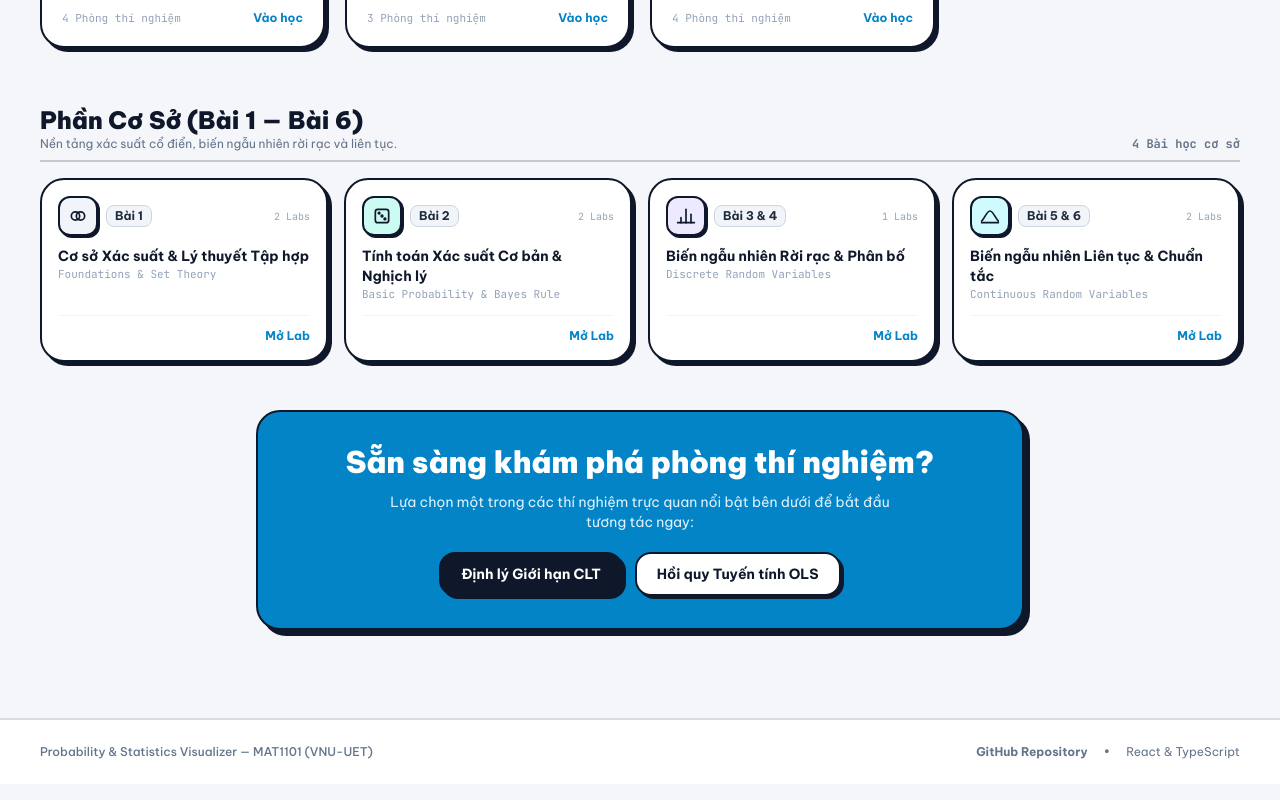
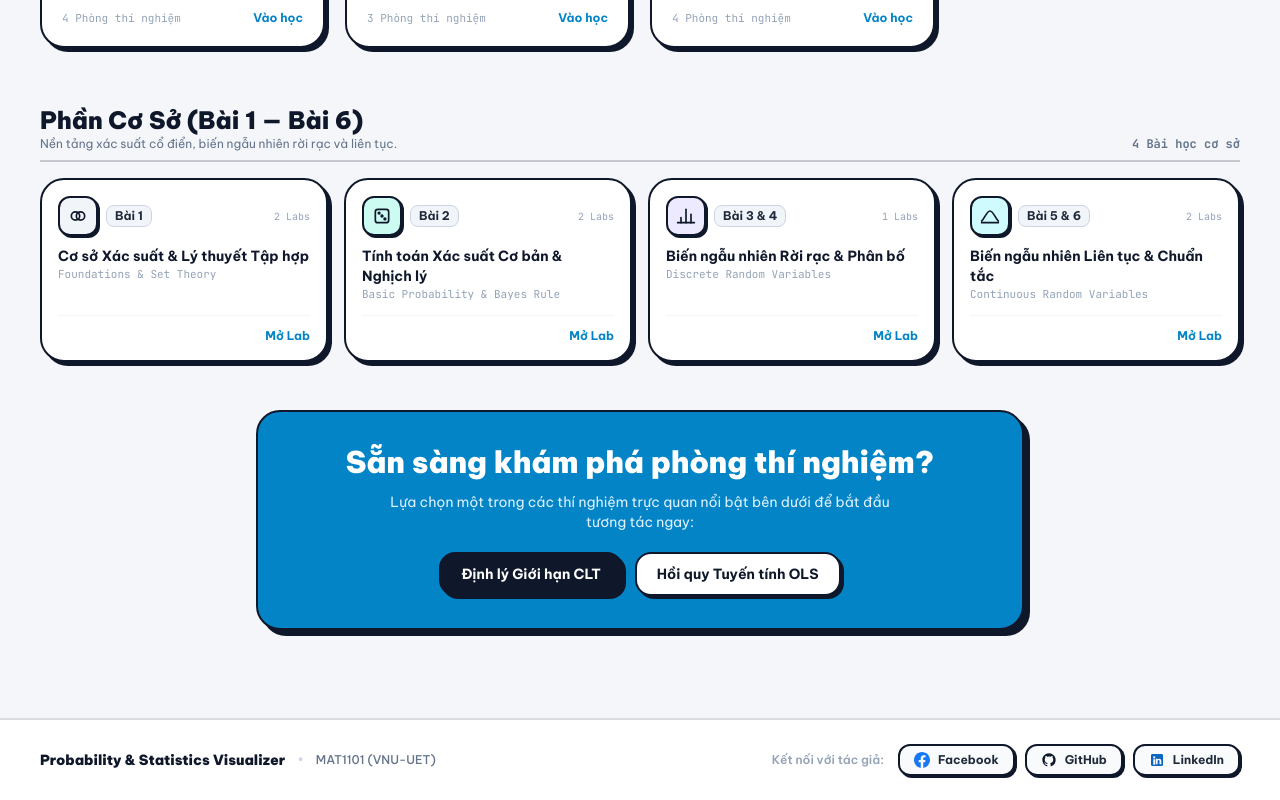
Before and after one commit to HaiHoang-AI/Probability-Statistics-Visualizer, a React (Vite) app: page / in a window 1280 px wide. Shown: the part 1265-2065 px from the top of the page. Built offline with nearby package versions, Linux system fonts and the light colour scheme.

Commit message:
feat: add author social profile buttons (Facebook, GitHub, LinkedIn) with official logos in footer

```diff
--- a/src/App.tsx
+++ b/src/App.tsx
@@ -57,22 +57,66 @@ export const App: React.FC = () => {
       </main>
 
       {/* Footer */}
-      <footer className="w-full border-t-2 border-slate-900/15 dark:border-slate-800 bg-white dark:bg-slate-900 py-6 text-center text-xs text-slate-500 dark:text-slate-400">
-        <div className="w-full max-w-[1920px] mx-auto px-4 sm:px-8 xl:px-10 flex flex-col sm:flex-row items-center justify-between gap-3">
-          <div className="flex items-center gap-2 font-medium">
-            <span>Probability & Statistics Visualizer — MAT1101 (VNU-UET)</span>
+      <footer className="w-full border-t-2 border-slate-900/15 dark:border-slate-800 bg-white dark:bg-slate-900 py-6 text-xs text-slate-600 dark:text-slate-400">
+        <div className="w-full max-w-[1920px] mx-auto px-4 sm:px-8 xl:px-10 flex flex-col md:flex-row items-center justify-between gap-4">
+          {/* Left: Project & Author info */}
+          <div className="flex flex-col sm:flex-row items-center gap-2 sm:gap-3 text-center sm:text-left">
+            <span className="font-heading font-black text-sm text-slate-900 dark:text-white">
+              Probability & Statistics Visualizer
+            </span>
+            <span className="hidden sm:inline text-slate-300 dark:text-slate-700">•</span>
+            <span className="font-medium text-slate-500 dark:text-slate-400">
+              MAT1101 (VNU-UET)
+            </span>
           </div>
-          <div className="flex items-center gap-4">
+
+          {/* Right: Author Social Links with Official Logos */}
+          <div className="flex flex-wrap items-center justify-center gap-2.5">
+            <span className="text-xs font-semibold text-slate-400 dark:text-slate-500 mr-1 hidden lg:inline">
+              Kết nối với tác giả:
+            </span>
+
+            {/* Facebook */}
             <a
-              href="https://github.com/HaiHoang-AI/Probability-Statistics-Visualizer"
+              href="https://www.facebook.com/lehai.hoang.3705?locale=vi_VN"
               target="_blank"
-              rel="noreferrer"
-              className="hover:text-sky-600 dark:hover:text-sky-400 transition-colors font-bold"
+              rel="noopener noreferrer"
+              className="inline-flex items-center gap-2 px-3.5 py-1.5 rounded-xl border-2 border-slate-900 dark:border-slate-700 bg-slate-50 dark:bg-slate-800 text-slate-800 dark:text-slate-200 shadow-[2px_2px_0px_#0f172a] dark:shadow-[2px_2px_0px_#0284c7] hover:bg-[#1877F2] hover:text-white hover:border-[#1877F2] dark:hover:bg-[#1877F2] dark:hover:border-[#1877F2] active:translate-x-[1px] active:translate-y-[1px] transition-all font-heading font-bold text-xs group cursor-pointer"
+              title="Facebook: Lê Hải Hoàng"
             >
-              GitHub Repository
+              <svg className="w-4 h-4 fill-[#1877F2] group-hover:fill-white transition-colors shrink-0" viewBox="0 0 24 24">
+                <path d="M24 12.073c0-6.627-5.373-12-12-12s-12 5.373-12 12c0 5.99 4.388 10.954 10.125 11.854v-8.385H7.078v-3.47h3.047V9.43c0-3.007 1.792-4.669 4.533-4.669 1.312 0 2.686.235 2.686.235v2.953H15.83c-1.491 0-1.956.925-1.956 1.874v2.25h3.328l-.532 3.47h-2.796v8.385C19.612 23.027 24 18.062 24 12.073z" />
+              </svg>
+              <span>Facebook</span>
             </a>
-            <span>•</span>
-            <span>React & TypeScript</span>
+
+            {/* GitHub */}
+            <a
+              href="https://github.com/HaiHoang-AI"
+              target="_blank"
+              rel="noopener noreferrer"
+              className="inline-flex items-center gap-2 px-3.5 py-1.5 rounded-xl border-2 border-slate-900 dark:border-slate-700 bg-slate-50 dark:bg-slate-800 text-slate-800 dark:text-slate-200 shadow-[2px_2px_0px_#0f172a] dark:shadow-[2px_2px_0px_#0284c7] hover:bg-slate-900 hover:text-white hover:border-slate-900 dark:hover:bg-sky-600 dark:hover:border-sky-500 active:translate-x-[1px] active:translate-y-[1px] transition-all font-heading font-bold text-xs group cursor-pointer"
+              title="GitHub: HaiHoang-AI"
+            >
+              <svg className="w-4 h-4 fill-slate-900 dark:fill-white group-hover:fill-white transition-colors shrink-0" viewBox="0 0 24 24">
+                <path fillRule="evenodd" clipRule="evenodd" d="M12 2C6.477 2 2 6.484 2 12.017c0 4.425 2.865 8.18 6.839 9.504.5.092.682-.217.682-.483 0-.237-.008-.868-.013-1.703-2.782.605-3.369-1.343-3.369-1.343-.454-1.158-1.11-1.466-1.11-1.466-.908-.62.069-.608.069-.608 1.003.07 1.53 1.032 1.53 1.032.892 1.53 2.341 1.088 2.91.832.092-.647.35-1.088.636-1.338-2.22-.253-4.555-1.113-4.555-4.951 0-1.093.39-1.988 1.029-2.688-.103-.253-.446-1.272.098-2.65 0 0 .84-.27 2.75 1.026A9.564 9.564 0 0112 6.844c.85.004 1.705.115 2.504.337 1.909-1.296 2.747-1.027 2.747-1.027.546 1.379.202 2.398.1 2.651.64.7 1.028 1.595 1.028 2.688 0 3.848-2.339 4.695-4.566 4.943.359.309.678.92.678 1.855 0 1.338-.012 2.419-.012 2.747 0 .268.18.58.688.482A10.019 10.019 0 0022 12.017C22 6.484 17.522 2 12 2z" />
+              </svg>
+              <span>GitHub</span>
+            </a>
+
+            {/* LinkedIn */}
+            <a
+              href="https://www.linkedin.com/in/hai-hoang-b96833300/"
+              target="_blank"
+              rel="noopener noreferrer"
+              className="inline-flex items-center gap-2 px-3.5 py-1.5 rounded-xl border-2 border-slate-900 dark:border-slate-700 bg-slate-50 dark:bg-slate-800 text-slate-800 dark:text-slate-200 shadow-[2px_2px_0px_#0f172a] dark:shadow-[2px_2px_0px_#0284c7] hover:bg-[#0A66C2] hover:text-white hover:border-[#0A66C2] dark:hover:bg-[#0A66C2] dark:hover:border-[#0A66C2] active:translate-x-[1px] active:translate-y-[1px] transition-all font-heading font-bold text-xs group cursor-pointer"
+              title="LinkedIn: Hai Hoang"
+            >
+              <svg className="w-4 h-4 fill-[#0A66C2] group-hover:fill-white transition-colors shrink-0" viewBox="0 0 24 24">
+                <path d="M19 3a2 2 0 0 1 2 2v14a2 2 0 0 1-2 2H5a2 2 0 0 1-2-2V5a2 2 0 0 1 2-2h14m-.5 15.5v-5.3a3.26 3.26 0 0 0-3.26-3.26c-.85 0-1.84.52-2.28 1.3v-1.11h-2.79v8.37h2.79v-4.93c0-.77.62-1.4 1.39-1.4a1.4 1.4 0 0 1 1.4 1.4v4.93h2.75M6.46 10.9v8.37H9.2V10.9H6.46M7.83 6.45a1.62 1.62 0 1 0 0 3.24 1.62 1.62 0 0 0 0-3.24z" />
+              </svg>
+              <span>LinkedIn</span>
+            </a>
           </div>
         </div>
       </footer>
```
